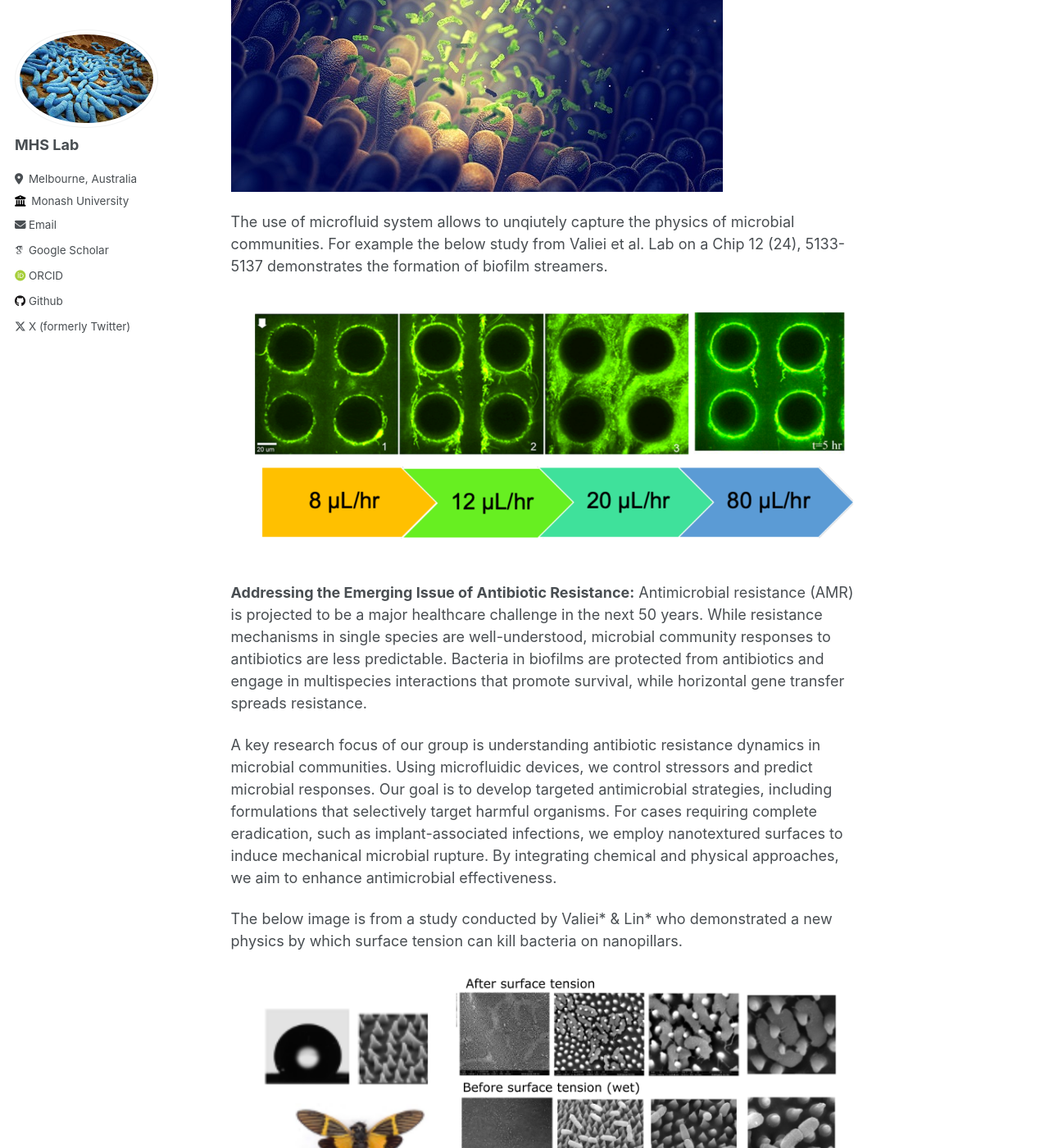
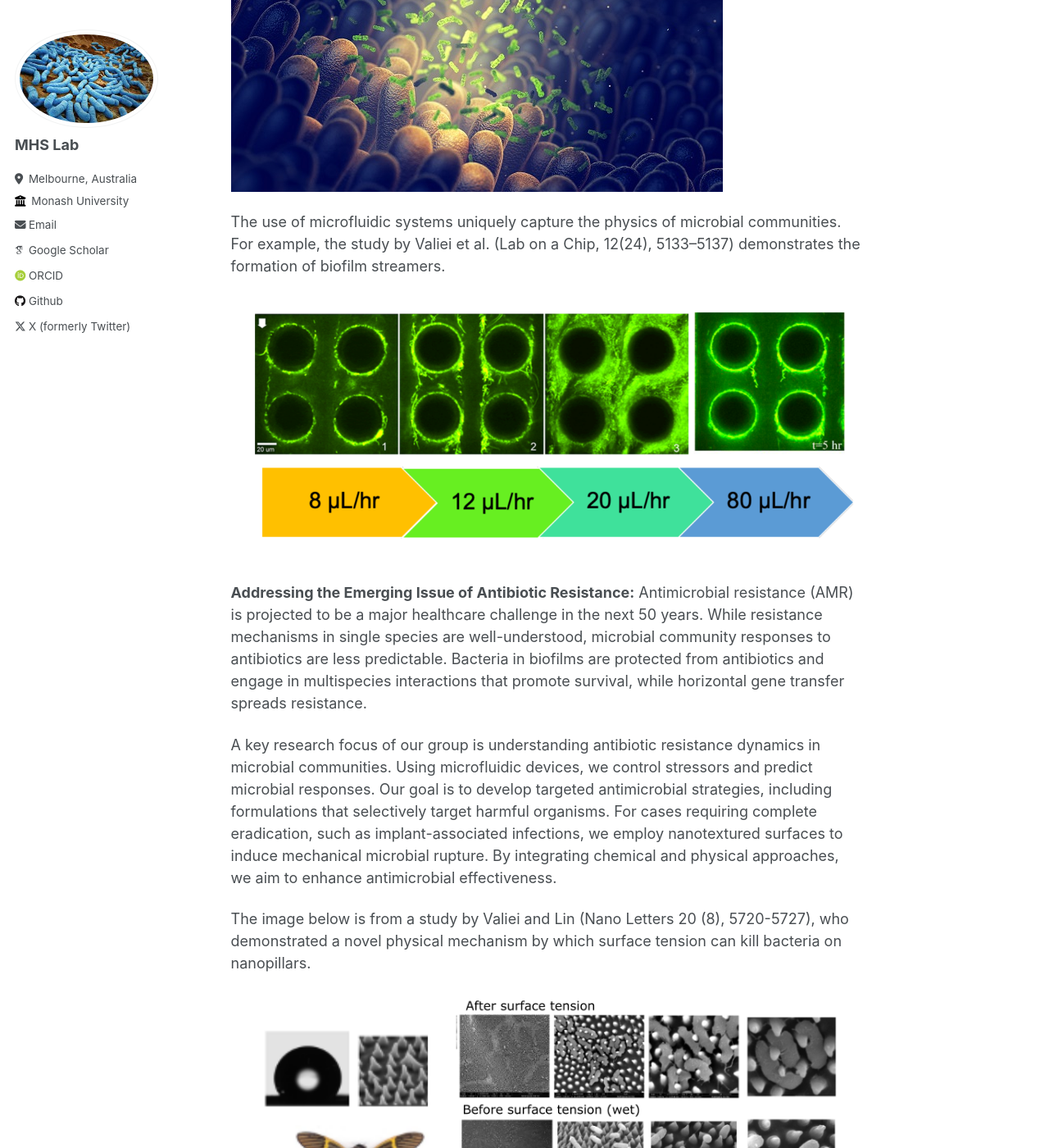
Before and after one commit to AminValiei/valieilab, a Jekyll site: the page built from _pages/about.md, in a window 1280 px wide and 1400 px high, scrolled down 871 px. Shown: the whole window at 82% size. Built offline with Jekyll 4.4.1, drawn with Linux system fonts in a browser that asks for light colours; some web fonts are replaced.

Commit message:
Update about.md

```diff
--- a/_pages/about.md
+++ b/_pages/about.md
@@ -19,7 +19,7 @@ Our approach provides a foundation for linking an individual’s microbiome to t
 
 ![Alt Text]({{ site.baseurl }}/images/gutmicrobiome.jpg)
 
-The use of microfluid system allows to unqiutely capture the physics of microbial communities. For example the below study from Valiei et al. Lab on a Chip 12 (24), 5133-5137 demonstrates the formation of biofilm streamers.
+The use of microfluidic systems uniquely capture the physics of microbial communities. For example, the study by Valiei et al. (Lab on a Chip, 12(24), 5133–5137) demonstrates the formation of biofilm streamers.
 
 ![Alt Text]({{ site.baseurl }}/images/rect6323.png)
 
@@ -27,7 +27,7 @@ The use of microfluid system allows to unqiutely capture the physics of microbia
 
 A key research focus of our group is understanding antibiotic resistance dynamics in microbial communities. Using microfluidic devices, we control stressors and predict microbial responses. Our goal is to develop targeted antimicrobial strategies, including formulations that selectively target harmful organisms. For cases requiring complete eradication, such as implant-associated infections, we employ nanotextured surfaces to induce mechanical microbial rupture. By integrating chemical and physical approaches, we aim to enhance antimicrobial effectiveness.
 
-The below image is from a study conducted by Valiei* & Lin* who demonstrated a new physics by which surface tension can kill bacteria on nanopillars.
+The image below is from a study by Valiei and Lin (Nano Letters 20 (8), 5720-5727), who demonstrated a novel physical mechanism by which surface tension can kill bacteria on nanopillars.
 
 ![Alt Text]({{ site.baseurl }}/images/rect604.png)
 
```
